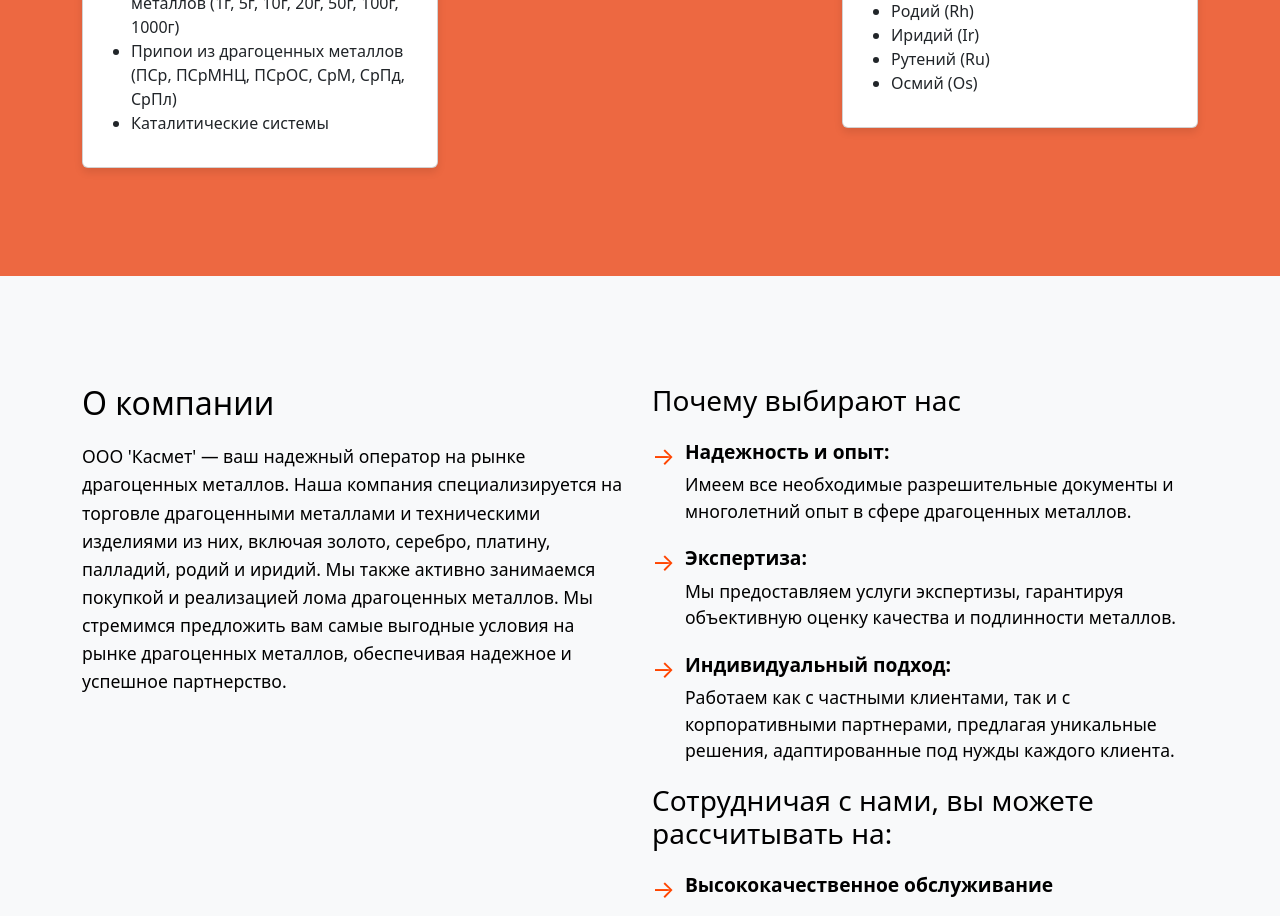
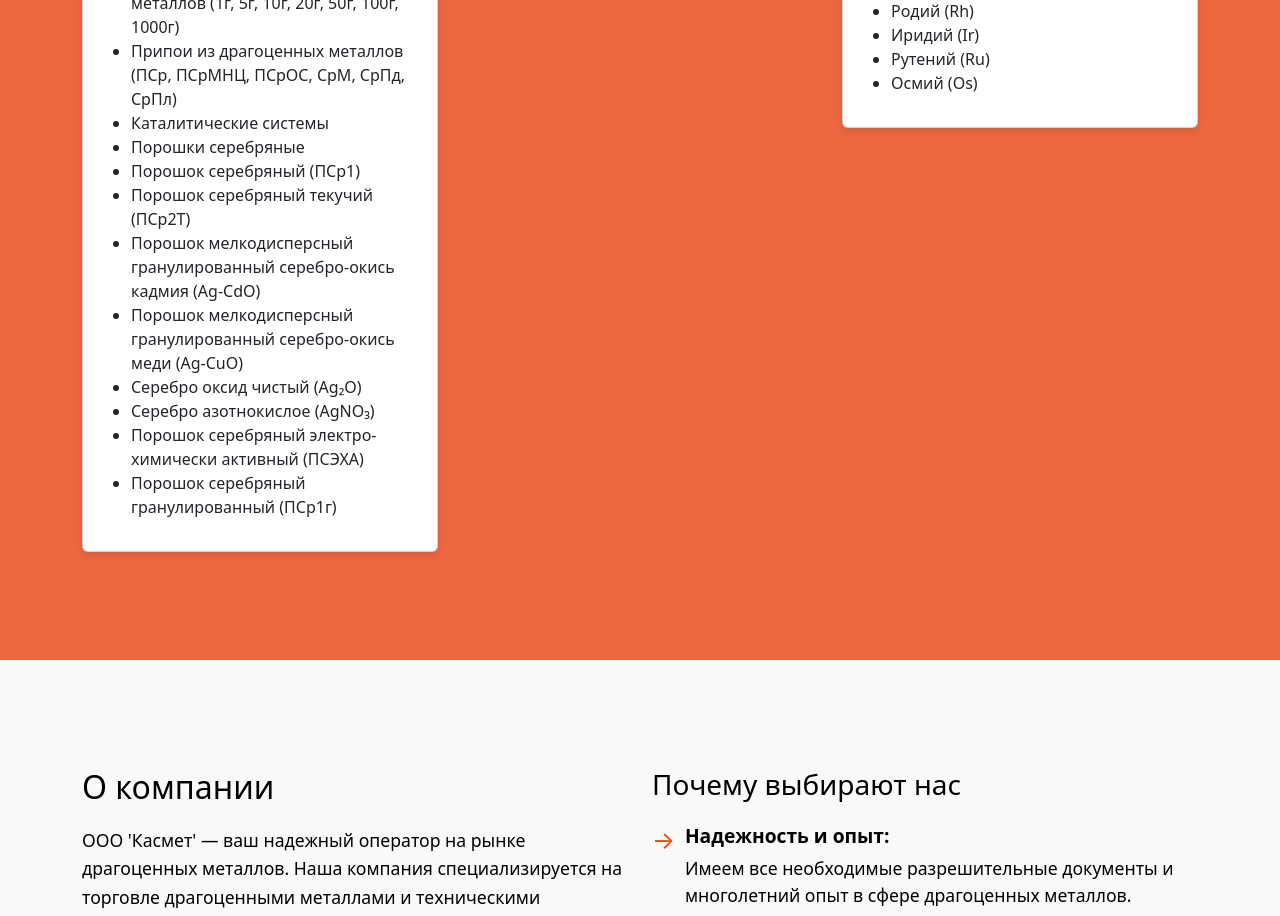
Before and after one commit to Bivekich/kasmet, a React (Vite) app: page / in a window 1280 px wide. Shown: the part 1160-2076 px from the top of the page. Built offline with nearby package versions, Linux system fonts and the light colour scheme; no server answers.

Commit message:
more products

```diff
--- a/src/components/Catalog/Catalog.jsx
+++ b/src/components/Catalog/Catalog.jsx
@@ -77,6 +77,15 @@
                   <li>{t("finishedRefiningProducts")}</li>
                   <li>{t("finishedPalladiumPlatinum")}</li>
                   <li>{t("finishedCatholicSystems")}</li>
+                  <li>{t("finishedSilverPowders")}</li>
+                  <li>{t("finishedSilverPowder1")}</li>
+                  <li>{t("finishedSilverPowder2")}</li>
+                  <li>{t("finishedSilverCadmiumOxide")}</li>
+                  <li>{t("finishedSilverCopperOxide")}</li>
+                  <li>{t("finishedSilverOxide")}</li>
+                  <li>{t("finishedSilverNitrate")}</li>
+                  <li>{t("finishedActiveSilverPowder")}</li>
+                  <li>{t("finishedGranulatedSilverPowder")}</li>
                 </ul>
               </Card.Body>
             </Card>
--- a/src/locales/en/translation.json
+++ b/src/locales/en/translation.json
@@ -101,5 +101,14 @@
   "all_rights_reserved": "All rights reserved.",
   "made_with": "Made with",
   "by": "by",
-  "priceAt": "Price at"
+  "priceAt": "Price at",
+  "finishedSilverPowders": "Silver Powders",
+  "finishedSilverPowder1": "Silver Powder (ПСр1)",
+  "finishedSilverPowder2": "Flowing Silver Powder (ПСр2Т)",
+  "finishedSilverCadmiumOxide": "Fine Granulated Silver-Cadmium Oxide Powder (Ag-CdO)",
+  "finishedSilverCopperOxide": "Fine Granulated Silver-Copper Oxide Powder (Ag-CuO)",
+  "finishedSilverOxide": "Pure Silver Oxide (Ag₂O)",
+  "finishedSilverNitrate": "Silver Nitrate (AgNO₃)",
+  "finishedActiveSilverPowder": "Electrochemically Active Silver Powder (ПСЭХА)",
+  "finishedGranulatedSilverPowder": "Granulated Silver Powder (ПСр1г)"
 }
--- a/src/locales/ru/translation.json
+++ b/src/locales/ru/translation.json
@@ -87,5 +87,14 @@
   "all_rights_reserved": "Все права защищены.",
   "made_with": "Made with",
   "by": "by",
-  "priceAt": "Цена на"
+  "priceAt": "Цена на",
+  "finishedSilverPowders": "Порошки серебряные",
+  "finishedSilverPowder1": "Порошок серебряный (ПСр1)",
+  "finishedSilverPowder2": "Порошок серебряный текучий (ПСр2Т)",
+  "finishedSilverCadmiumOxide": "Порошок мелкодисперсный гранулированный серебро-окись кадмия (Ag-CdO)",
+  "finishedSilverCopperOxide": "Порошок мелкодисперсный гранулированный серебро-окись меди (Ag-CuO)",
+  "finishedSilverOxide": "Серебро оксид чистый (Ag₂O)",
+  "finishedSilverNitrate": "Серебро азотнокислое (AgNO₃)",
+  "finishedActiveSilverPowder": "Порошок серебряный электро-химически активный (ПСЭХА)",
+  "finishedGranulatedSilverPowder": "Порошок серебряный гранулированный (ПСр1г)"
 }
```
